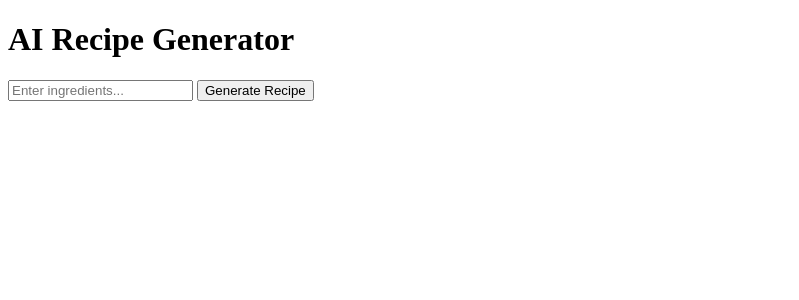
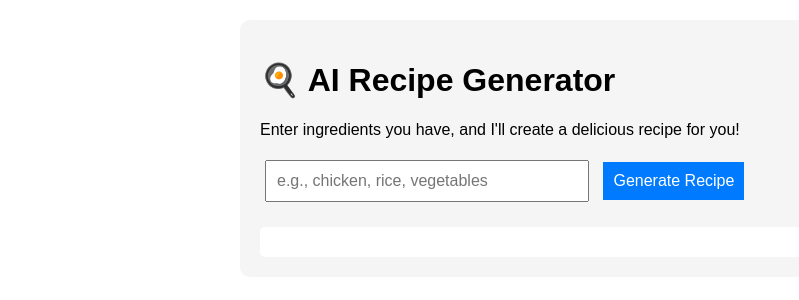
Before and after one commit to Astikgupta17/My_Serverless_WebApp, a plain HTML site: page index.html in a window 1280 px wide. Shown: the whole page, without its empty margins (0-799 px from the left). Drawn offline with Linux system fonts and the light colour scheme.

Commit message:
Enhanced index.html for improved layout and functionality
Updated the HTML structure and added styling for better presentation. Enhanced the recipe generation functionality with user instructions.

```diff
--- a/index.html
+++ b/index.html
@@ -1,16 +1,78 @@
-<!-- index.html -->
 <!DOCTYPE html>
 <html>
 <head>
     <title>AI Recipe Generator</title>
-    <script src="https://unpkg.com/@aws-amplify/ui-components@latest/loader/index.js"></script>
+    <style>
+        body { font-family: Arial, sans-serif; max-width: 800px; margin: 0 auto; padding: 20px; }
+        .container { background: #f5f5f5; padding: 20px; border-radius: 10px; }
+        input, button { padding: 10px; margin: 5px; font-size: 16px; }
+        #ingredients { width: 300px; }
+        button { background: #007bff; color: white; border: none; cursor: pointer; }
+        button:hover { background: #0056b3; }
+        #result { margin-top: 20px; padding: 15px; background: white; border-radius: 5px; }
+        .loading { color: #666; font-style: italic; }
+    </style>
 </head>
 <body>
-    <div id="app">
-        <h1>AI Recipe Generator</h1>
-        <input type="text" id="ingredients" placeholder="Enter ingredients...">
-        <button onclick="generateRecipe()">Generate Recipe</button>
+    <div class="container">
+        <h1>🍳 AI Recipe Generator</h1>
+        <p>Enter ingredients you have, and I'll create a delicious recipe for you!</p>
+
+        <div>
+            <input type="text" id="ingredients" placeholder="e.g., chicken, rice, vegetables">
+            <button onclick="generateRecipe()">Generate Recipe</button>
+        </div>
+
         <div id="result"></div>
     </div>
+
+    <script>
+        const API_URL = 'YOUR_API_GATEWAY_URL_HERE/recipe'; // Replace with your API URL
+
+        async function generateRecipe() {
+            const ingredients = document.getElementById('ingredients').value;
+            const resultDiv = document.getElementById('result');
+
+            if (!ingredients.trim()) {
+                alert('Please enter some ingredients!');
+                return;
+            }
+
+            resultDiv.innerHTML = '<div class="loading">🤖 Generating your recipe...</div>';
+
+            try {
+                const response = await fetch(API_URL, {
+                    method: 'POST',
+                    headers: {
+                        'Content-Type': 'application/json',
+                    },
+                    body: JSON.stringify({
+                        ingredients: ingredients,
+                        userId: 'user-' + Math.random().toString(36).substr(2, 9)
+                    })
+                });
+
+                const data = await response.json();
+
+                if (response.ok) {
+                    resultDiv.innerHTML = `
+                        <h3>🍽️ Your Recipe:</h3>
+                        <div style="white-space: pre-wrap; line-height: 1.6;">${data.recipe}</div>
+                    `;
+                } else {
+                    resultDiv.innerHTML = `<div style="color: red;">Error: ${data.error}</div>`;
+                }
+            } catch (error) {
+                resultDiv.innerHTML = `<div style="color: red;">Error: ${error.message}</div>`;
+            }
+        }
+
+        // Allow Enter key to trigger recipe generation
+        document.getElementById('ingredients').addEventListener('keypress', function(e) {
+            if (e.key === 'Enter') {
+                generateRecipe();
+            }
+        });
+    </script>
 </body>
 </html>
```
